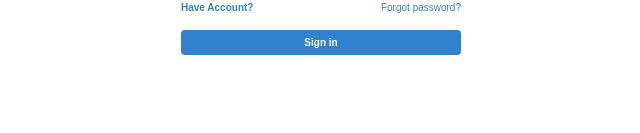
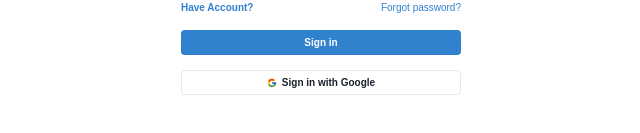
Before and after one commit to CalaMiTY0311/react_serviceProject, a React app: page /signup in a window 1280 px wide. Shown: the part 213-346 px from the top of the page, without its empty margins (319-959 px from the left). Built offline with nearby package versions, Linux system fonts and the light colour scheme; no server answers; the HTML template or start-up script is replaced by a standard one.

Commit message:
add google auth

```diff
--- a/src/component/Auth/GoogleAuth.jsx
+++ b/src/pages/Auth/GoogleAuth.jsx
@@ -1,9 +1,12 @@
-import { Button, CardBody } from "@material-tailwind/react";
+import { Button, Center, Text } from '@chakra-ui/react';
 import { useSignInWithGoogle } from "react-firebase-hooks/auth";
 import { auth, firestore } from "../../config/firebase-config";
 import useShowToast from "../../hooks/useShowToast";
 import useAuthStore from "../../store/authStore";
 import { doc, getDoc, setDoc } from "firebase/firestore";
+
+import { FcGoogle } from 'react-icons/fc';
+import { FaFacebook } from 'react-icons/fa';
 
 const GoogleAuth = ({ prefix }) => {
     const [signInWithGoogle, , , error] = useSignInWithGoogle(auth);
@@ -50,19 +53,11 @@ const GoogleAuth = ({ prefix }) => {
     };
 
     return (
-        // <CardBody className="flex flex-col gap-4">
-            <Button
-                size="lg"
-                variant="outlined"
-                fullWidth
-                color="blue-gray"
-                className="flex items-center gap-3"
-                onClick={handleGoogleAuth}
-            >
-                <img src="https://docs.material-tailwind.com/icons/google.svg" alt="metamask" className="h-6 w-6" />
-                { prefix } Continue with Google
-            </Button>
-        // </CardBody>
+        <Button w={'full'} variant={'outline'} leftIcon={<FcGoogle />} onClick={handleGoogleAuth}>
+          <Center>
+            <Text>Sign in with Google</Text>
+          </Center>
+        </Button>
     );
 };
 
--- a/src/pages/Auth/Login.jsx
+++ b/src/pages/Auth/Login.jsx
@@ -16,7 +16,8 @@ import {
 import React, { useState } from "react";
 import { Link } from "react-router-dom";
 import useLogin from "../../hooks/useLogin";
-``
+import GoogleAuth from './GoogleAuth';
+
 const Login = () => {
 
   const [inputs, setInputs] = useState({
@@ -58,9 +59,10 @@ const Login = () => {
               </Link>
               <Text color={'blue.500'}>Forgot password?</Text>
             </Stack>
-            <Button colorScheme={'blue'} variant={'solid'} onClick={login}>
+            <Button colorScheme={'blue'} variant={'solid'} onClick={() => login(inputs)}>
               Sign in
             </Button>
+            <GoogleAuth />
           </Stack>
         </Stack>
       </Flex>
--- a/src/pages/Auth/Signup.jsx
+++ b/src/pages/Auth/Signup.jsx
@@ -12,6 +12,7 @@ import {
   Image,
 } from '@chakra-ui/react'
 import { Link } from "react-router-dom";
+import GoogleAuth from "./GoogleAuth";
 
 import useSignUpWithEmailAndPassword from "../../hooks/useSignUpWithEmailAndPassword";
 
@@ -70,6 +71,7 @@ const Signup = () => {
             <Button colorScheme={'blue'} variant={'solid'} onClick={() => signup(register)}>
               Sign in
             </Button>
+            <GoogleAuth />
           </Stack>
         </Stack>
       </Flex>
```
